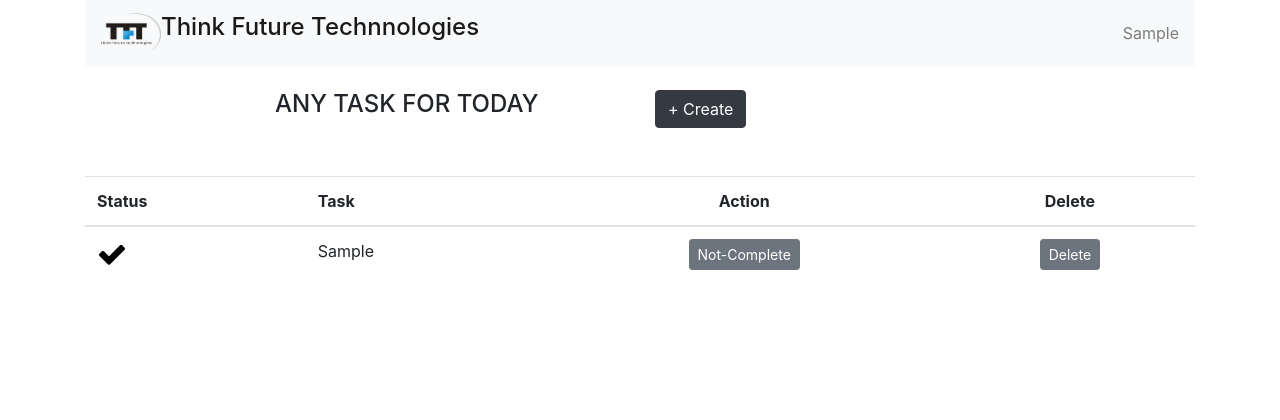
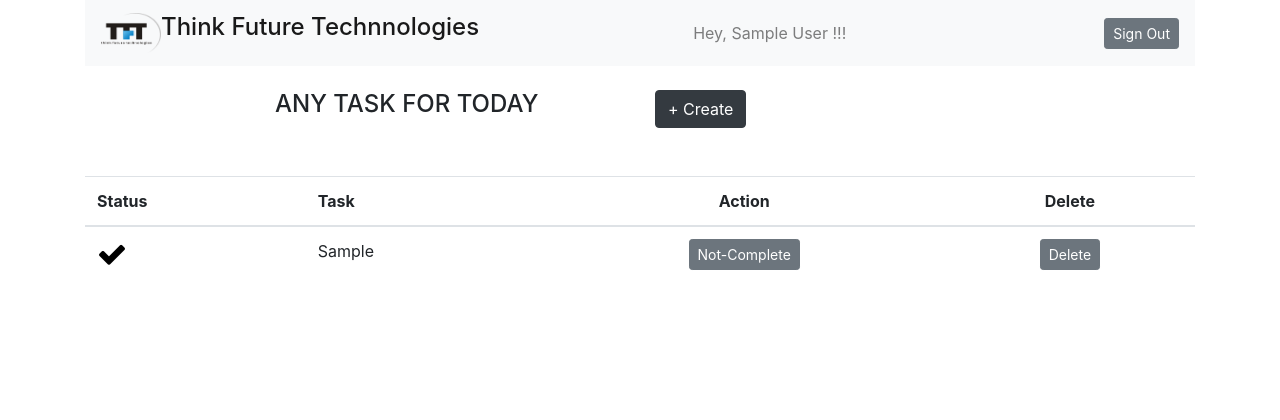
Before and after one commit to Neeraj0001/TFT-Task, a Django app: page /Todo/ in a window 1280 px wide. Shown: the top 420 px of the page. Run offline with Django 4.2, Linux system fonts and the light colour scheme; a user stored in the database is signed in; tables that the repository leaves empty hold one stand-in row (values such as "Sample post"); parts of the project's set-up code (start-up, migrations or seed data) failed here and were passed over.

```diff
--- a/TFT/Todo/urls.py
+++ b/TFT/Todo/urls.py
@@ -10,5 +10,5 @@ urlpatterns = [
     path("not-complete/<id>",views.not_complete,name="not-complete"),
     path("sign_up",views.sign_up,name="sign_up"),
     path("sign_in",views.sign_in,name="sign_in"),
-
+    path('logout', views.sign_out,name="sign_out")
 ]
--- a/TFT/Todo/views.py
+++ b/TFT/Todo/views.py
@@ -7,27 +7,20 @@ from django.contrib import messages
 from .models import todoList
 from django.http import HttpResponseRedirect
 from Accounts.models import Users
-from django.contrib.auth import authenticate,login
+from django.contrib.auth import authenticate,login,logout
 
 def index(request):
-  print(request.method)
-  print(request.user)
-
   if request.method=='POST':
     form=todoForm(request.POST)
     print(form.is_valid)
     if form.is_valid():
-        print('asdasdasdasdasdsa')
         temp=form.save(commit=False)
         temp.user=request.user
         temp.save()
-        print("Enter")
-        # todoList.objects.create(task=request.POST['task'],user=request.user.id)
         return HttpResponseRedirect("../Todo/")
     all_items=todoList.objects.filter(user=request.user)
     return render(request,'demo.html',{'lists':all_items})
   elif request.method=='GET':
-
     all_items=todoList.objects.filter(user=request.user)
     return render(request,'demo.html',{'lists':all_items})
 
@@ -89,6 +82,9 @@ def sign_in(request):
       else:
         message.info(request,"Invalid Credential !!!")
         return redirect('sign_in')
+    return render(request,'sign_in.html')
 
 
-    return render(request,'sign_in.html')
+def sign_out(request):
+  logout(request)
+  return redirect('sign_in')
--- a/TFT/templates/demo.html
+++ b/TFT/templates/demo.html
@@ -21,9 +21,14 @@
     {% if user %}
     <span class="navbar-text">
 
-     {{user.first_name}}
+     Hey, {{user.first_name}} {{user.last_name}} !!!
     </span>
     {% endif %}
+    <span class="navbar-text">
+     <a href="{% url 'sign_out' %}"><button type="button" class="btn btn-secondary btn-sm">Sign Out</button></a>
+
+
+     </span>
   </nav>
 <br>
 <div class="row">
```
